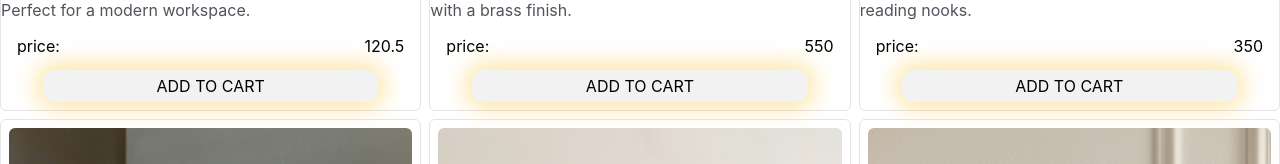
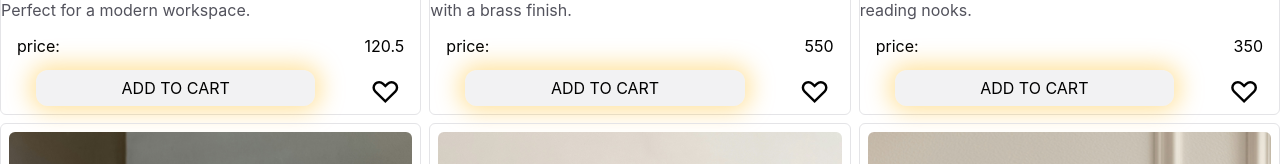
Before and after one commit to nastytolstenkova-hue/store-portfolio, a React (Vite) app: page /catalog in a window 1280 px wide. Shown: the part 728-892 px from the top of the page. Built offline with nearby package versions, Linux system fonts and the light colour scheme.

Commit message:
Created and integrated remove/add wishList functional used localStorage.

```diff
--- a/src/components/OneProduct.tsx
+++ b/src/components/OneProduct.tsx
@@ -4,43 +4,61 @@ import type { IProduct } from "../store/ProductsContext";
 
 import { Link } from "react-router-dom";
 
+export default function OneProduct({ product }: { product: IProduct }) {
+  const { addCartProduct, wishList, addWishList, removeWishList } = UseProductContext();
+
+  const toggleWishList = (id: number) => {
+    const exist = wishList.find((prod)=>prod.id===product.id);
+    if (exist) {
+      removeWishList(id);
+      return
+    }
+    addWishList(id);
+    return
+
+  }
 
 
-
-export default function OneProduct({product}:{product:IProduct}){
-  const {addCartProduct} = UseProductContext()
 
   return (
     <div className="flex flex-col border border-zinc-200 rounded-md">
       <div className="w-full aspect-3/4 overflow-hidden p-2">
         <Link to={`/catalog/${product.id}`}>
-          <img src={product.image} alt={product.name} className="w-full h-full  rounded-md object-cover transition-transform duration-500 hover:scale-105"/>
+          <img
+            src={product.image}
+            alt={product.name}
+            className="w-full h-full  rounded-md object-cover transition-transform duration-500 hover:scale-105"
+          />
         </Link>
-
       </div>
 
       <div className="flex justify-center items-center min-h-[3.5rem] px-2 text-center">
-
         <Link
-        to={`/catalog/${product.id}`}
-        className="block uppercase text-base font-mono  mx-auto max-w-[90%] tracking-tight line-clamp-2 leading-tight mt-3  hover:underline cursor-pointer"
-      >
-        {product.name}
-      </Link>
-
+          to={`/catalog/${product.id}`}
+          className="block uppercase text-base font-mono  mx-auto max-w-[90%] tracking-tight line-clamp-2 leading-tight mt-3  hover:underline cursor-pointer"
+        >
+          {product.name}
+        </Link>
       </div>
 
-
       <p className="text-zinc-600 line-clamp-2 ">{product.description}</p>
-
-
 
       <div className="flex justify-between mx-4 my-3">
         <p>price:</p>
         <p>{product.price}</p>
       </div>
 
-      <button className="flex justify-center items-center mx-auto mb-2 p-1 uppercase bg-zinc-300/30  shadow-[0_0_25px_5px_rgba(255,180,0,0.4)]  rounded-xl w-4/5 cursor-pointer whitespace-nowrap hover:bg-amber-400/50 hover:shadow-[0_0_40px_10px_rgba(255,180,0,0.6)] hover:text-white   duration-300 active:scale-95 transition-all " onClick={()=>{addCartProduct(product.id)}}>add to cart</button>
+      <div className="grid grid-cols-[5fr_1fr]">
+        <button
+          className="flex justify-center items-center mx-auto mb-2 p-1 uppercase bg-zinc-300/30  shadow-[0_0_25px_5px_rgba(255,180,0,0.4)]  rounded-xl w-4/5 cursor-pointer whitespace-nowrap hover:bg-amber-400/50 hover:shadow-[0_0_40px_10px_rgba(255,180,0,0.6)] hover:text-white   duration-300 active:scale-95 transition-all "
+          onClick={() => {
+            addCartProduct(product.id);
+          }}
+        >
+          add to cart
+        </button>
+        <button onClick={()=>toggleWishList(product.id)} className="text-3xl p-1 cursor-pointer active:scale-95">{wishList.find((prod)=>prod.id===product.id) ? '♥' : '♡'}</button>
+      </div>
     </div>
-  )
+  );
 }
--- a/src/components/OneWishListProd.tsx
+++ b/src/components/OneWishListProd.tsx
@@ -3,7 +3,7 @@ import UseProductContext from "../hooks/UseProductContext";
 import { NavLink } from "react-router-dom";
 
 export default function OneWishListProd({product}:{product:IProduct}){
-  const {addCartProduct} = UseProductContext();
+  const {addCartProduct, removeWishList} = UseProductContext();
 
 
   return (
@@ -32,7 +32,7 @@ export default function OneWishListProd({product}:{product:IProduct}){
         </div>
         <div className="flex justify-between mx-2 ">
           <p>${product.price}</p>
-          <button className="underline text-base text-zinc-600 cursor-pointer hover:text-black  transition-colors duration-300 active:scale-95">Remove from wishlist</button>
+          <button className="underline text-base text-zinc-600 cursor-pointer hover:text-black  transition-colors duration-300 active:scale-95" onClick={()=>removeWishList(product.id)}>Remove from wishlist</button>
         </div>
       </div>
     </div>
--- a/src/pages/ProductPage.tsx
+++ b/src/pages/ProductPage.tsx
@@ -9,7 +9,7 @@ import UseProductContext from "../hooks/UseProductContext";
 export default function ProductPage(){
   const [quality, setQuality] = useState(1)
   const { id } = useParams<{ id: string }>();
-  const {addCartProduct, productsList } = UseProductContext();
+  const {addCartProduct, productsList, addWishList } = UseProductContext();
 
   const product: IProduct | undefined = productsList.find((prod)=>
   prod.id === Number(id))
@@ -46,7 +46,7 @@ export default function ProductPage(){
             <button className="flex justify-center items-center mx-auto p-1 uppercase   bg-yellow-300/30   rounded-xl w-4/5 cursor-pointer  shadow-[0_0_10px_2px_rgba(255,180,0,0.5)] whitespace-nowrap hover:bg-yellow-300/50 hover:border-white transition-colors duration-300 active:scale-95 " onClick={()=>{addCartProduct(product.id, quality);setQuality(1)}}>add to cart</button>
           </div>
         </div>
-        <button className="cursor-pointer  active:scale-95">🤍 <span className="underline text-base text-zinc-600 hover:text-black  transition-colors duration-300 ">add to wishlist</span></button>
+        <button className="cursor-pointer  active:scale-95" onClick={()=>addWishList(product.id)}>🤍 <span className="underline text-base text-zinc-600 hover:text-black  transition-colors duration-300 ">add to wishlist</span></button>
 
 
 
--- a/src/pages/account pages/WishListPage.tsx
+++ b/src/pages/account pages/WishListPage.tsx
@@ -5,7 +5,7 @@ export default function WishListPage(){
   const {wishList} = UseProductContext();
   return (
     <div>
-      <h2 className="text-3xl uppercase font-mono flex justify-center bg-amber-300/30  p-2 rounded-2xl border border-amber-500/30 shadow-sm shadow-amber-800/50">WishList</h2>
+      <h2 className="text-3xl uppercase font-mono flex justify-center bg-amber-300/30  p-2 rounded-2xl border border-amber-500/30 shadow-sm shadow-amber-800/50 mb-2">WishList</h2>
       <ul>
         {wishList.map((prod)=>
         <li key={prod.id}><OneWishListProd product={prod}/></li>)}
--- a/src/store/ProductsContext.tsx
+++ b/src/store/ProductsContext.tsx
@@ -29,6 +29,8 @@ export interface IProductContext {
   setInputSearcher: React.Dispatch<React.SetStateAction<string>>;
   wishList: IProduct[];
   setWishList: React.Dispatch<React.SetStateAction<IProduct[]>>;
+  addWishList: (id:number) => void;
+  removeWishList: (id:number) => void;
 }
 
 
@@ -48,44 +50,20 @@ export function ProductsContextProvider({children}:{children:ReactNode}){
     return [];
   }
 });
-const [wishList, setWishList] = useState<IProduct[]>([{
-    "id": 10,
-    "name": "Marble Sphere Table Lamp",
-    "category": "desktop",
-    "price": 280.00,
-    "material": "Marble, Glass",
-    "description": "Solid marble base topped with a perfectly smooth frosted glass sphere.",
-    "image": "/image/productsPhoto/prod10.jpg",
-    "inStock": false,
-    "isNew": false
-  },
-  {
-    "id": 11,
-    "name": "Arc Reading Lamp",
-    "category": "floor",
-    "price": 420.00,
-    "material": "Chrome",
-    "description": "Classic curved arc lamp for the living room, finished in brushed chrome.",
-    "image": "/image/productsPhoto/prod11.jpg",
-    "inStock": true,
-    "isNew": false
-  },
-  {
-    "id": 12,
-    "name": "Smoked Glass Pendant",
-    "category": "ceiling",
-    "price": 310.00,
-    "material": "Smoked Glass",
-    "description": "Moody pendant light made of dark smoked glass with gold interior accents.",
-    "image": "/image/productsPhoto/prod12.jpg",
-    "inStock": true,
-    "isNew": true
-  }]);
-
+const [wishList, setWishList] = useState<IProduct[]>(()=> {
+  try {
+    const saved = localStorage.getItem('wishList');
+    return saved ? (JSON.parse(saved) as IProduct[]) : [];
+  } catch (error) {
+    console.error("Error wishlist parsing:", error);
+    return [];
+  }
+});
 
   useEffect(() => {
     localStorage.setItem('cartProducts', JSON.stringify(cartProducts))
-  }, [cartProducts])
+    localStorage.setItem('wishList', JSON.stringify(wishList))
+  }, [cartProducts, wishList])
 
 
   const summProd = cartProducts.reduce((acc, prod) => acc + prod.count, 0);
@@ -128,6 +106,14 @@ const [wishList, setWishList] = useState<IProduct[]>([{
   )
   }
 
+  const removeWishList = (id: number) => {
+    setWishList((prevList) =>
+    prevList.filter(item =>
+      item.id !== id
+    )
+  )
+  }
+
   const addCartProduct = (id: number, quantity = 1) => {
   setCartProducts((prevCart) => {
 
@@ -159,6 +145,29 @@ const [wishList, setWishList] = useState<IProduct[]>([{
   });
 };
 
+const addWishList = (id: number) => {
+  setWishList((prevList) => {
+
+    const existingProduct = prevList.find(item => item.id === id);
+
+
+    if (existingProduct) {
+      return prevList
+    }
+
+
+
+    const productToAdd = productsList.find(prod => prod.id === id);
+
+    if (productToAdd) {
+
+      return [...prevList, { ...productToAdd}];
+    }
+
+    return prevList;
+  });
+};
+
   useEffect(()=> {
     fetch('/products.json')
     .then(response => response.json())
@@ -168,7 +177,7 @@ const [wishList, setWishList] = useState<IProduct[]>([{
 
 
   return(
-    <ProductsContext.Provider value={{productsList, cartProducts, addCartProduct, summProd, totalPrice, plusProduct, minusProduct, removeProduct, inputSearcher, setInputSearcher, wishList, setWishList}}>
+    <ProductsContext.Provider value={{productsList, cartProducts, addCartProduct, summProd, totalPrice, plusProduct, minusProduct, removeProduct, inputSearcher, setInputSearcher, wishList, setWishList, addWishList, removeWishList}}>
       {children}
     </ProductsContext.Provider>
   )
```
